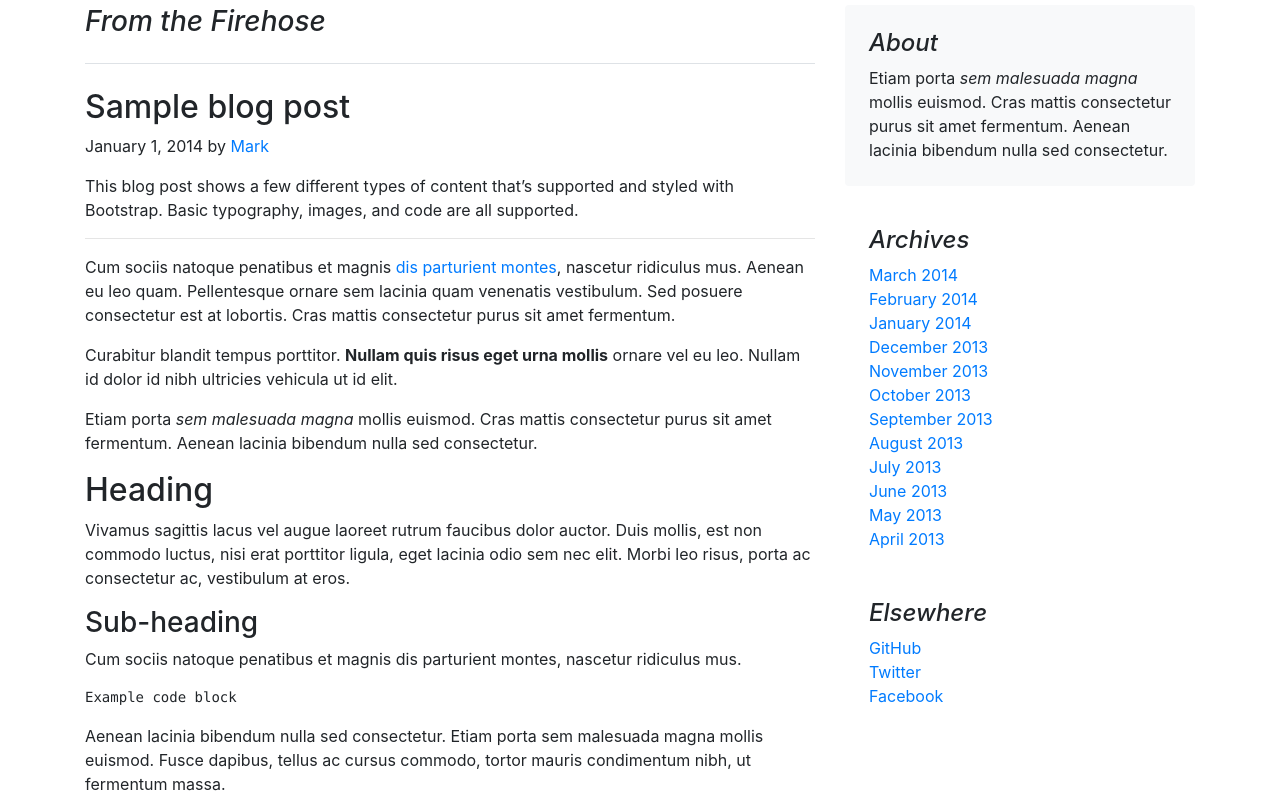
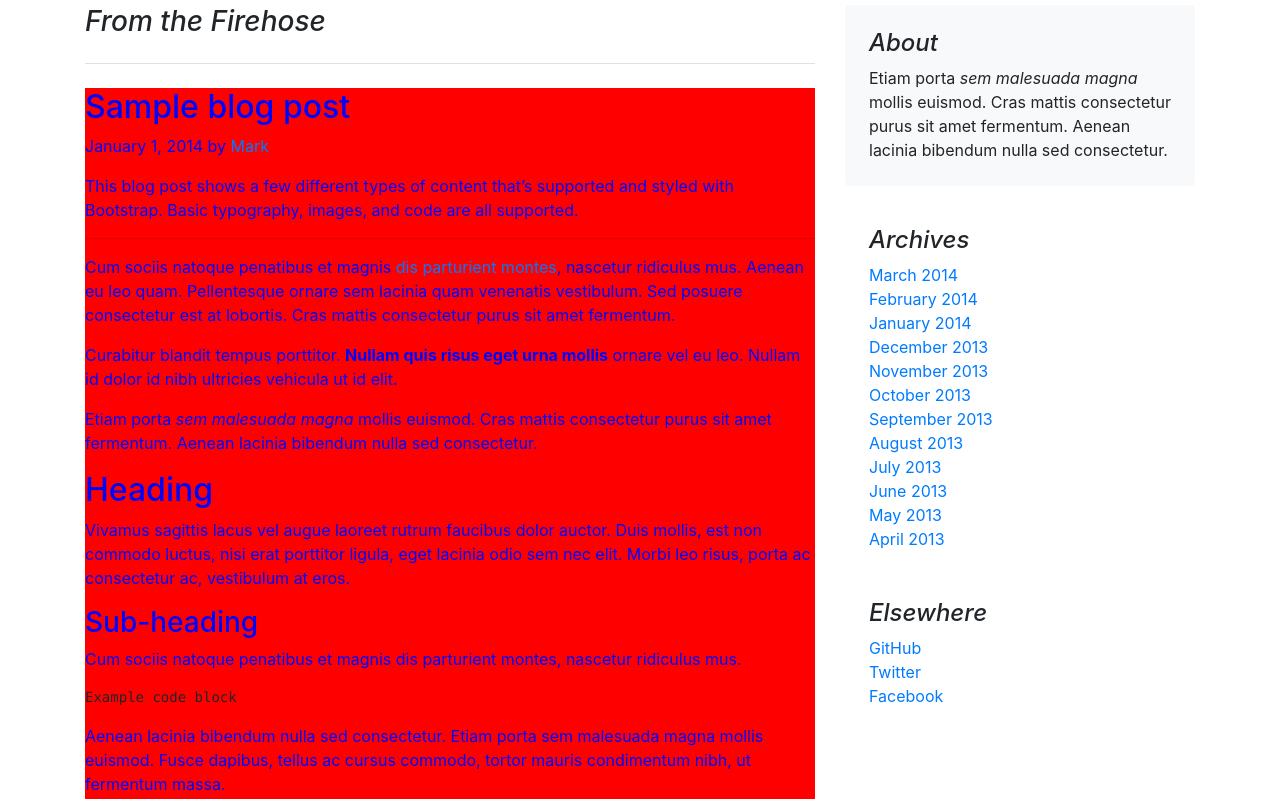
Before and after one commit to javaid05/M2D7, a plain HTML site: page index.html in a window 1280 px wide. Shown: the part 812-1611 px from the top of the page. Drawn offline with nearby package versions, Linux system fonts and the light colour scheme.

Commit message:
ex4  first blog post , change background color and color

```diff
--- a/style.css
+++ b/style.css
@@ -1,7 +1,7 @@
 /*
 
 
-            EX4) Write a selector to target the first blogpost
+
             EX5) Write a selector to target the "even" links in the navbar
             EX6) Write a selector to target the last blog post
             EX7) Write a selector to target all the li into the first ordered-list in the sidebar ( Archives )
@@ -23,3 +23,8 @@
 .jumbotron a {
   color: blue !important;
 }
+/* EX4) Write a selector to target the first blogpost */
+.blog-post:first-of-type {
+  background-color: red;
+  color: blue;
+}
```
